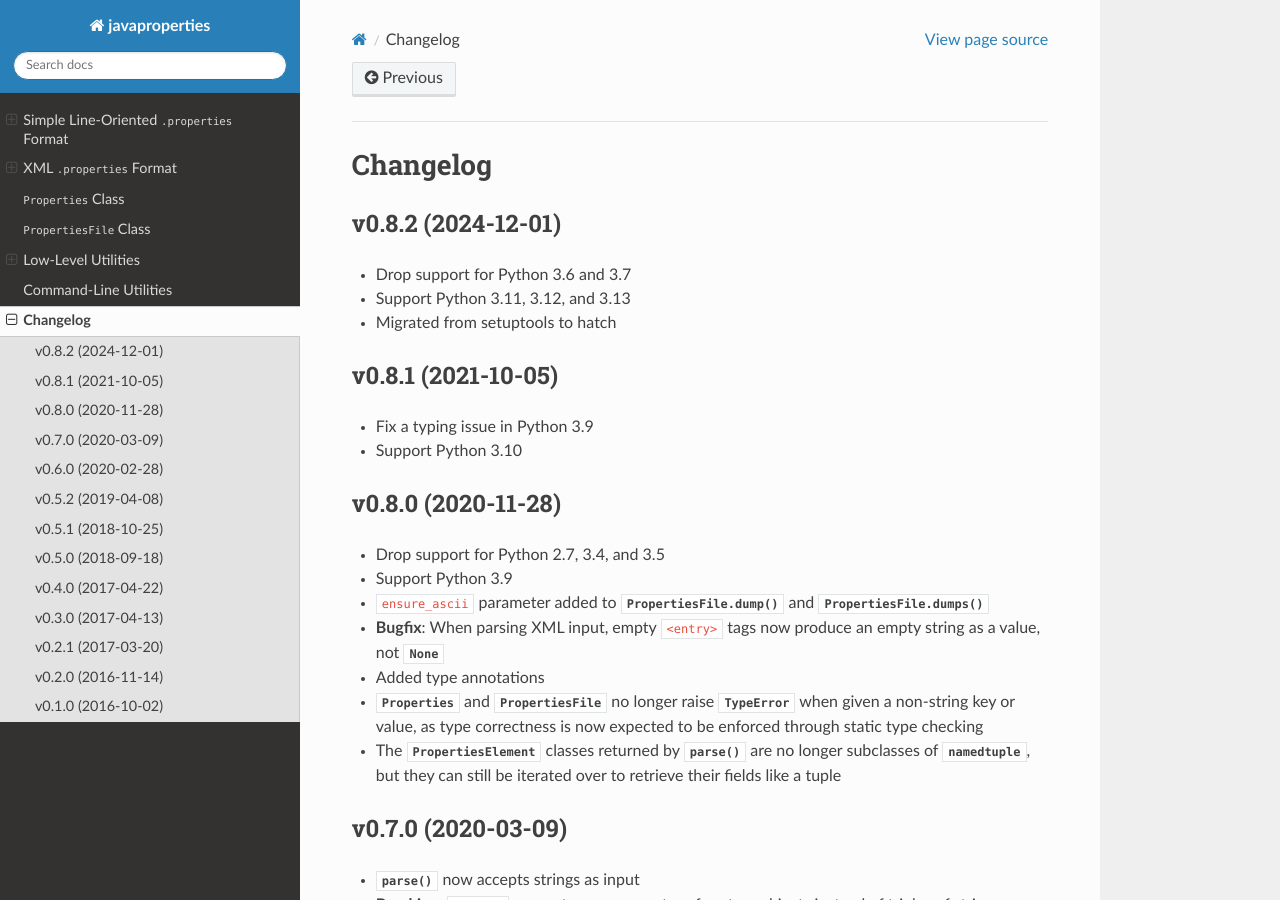
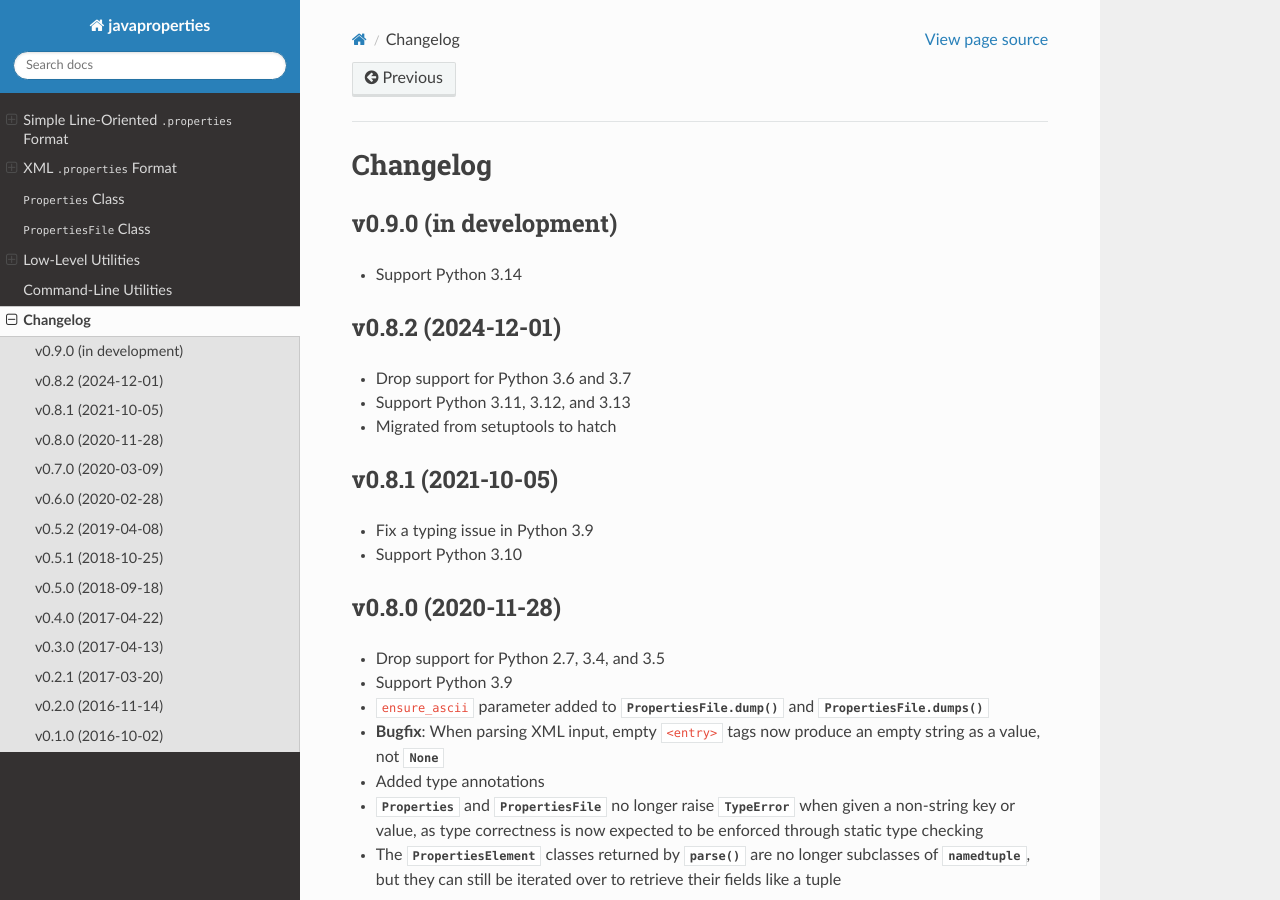
Before and after one commit to jwodder/javaproperties, a Sphinx documentation site: the page built from docs/changelog.rst, in a window 1280 px wide and 900 px high. Built offline with Sphinx 7.4.7 and the Read the Docs theme 3.1.0, drawn with Linux system fonts in a browser that asks for light colours.

Commit message:
Test against Python 3.14

```diff
--- a/CHANGELOG.md
+++ b/CHANGELOG.md
@@ -1,3 +1,7 @@
+v0.9.0 (in development)
+-----------------------
+- Support Python 3.14
+
 v0.8.2 (2024-12-01)
 -------------------
 - Drop support for Python 3.6 and 3.7
--- a/docs/changelog.rst
+++ b/docs/changelog.rst
@@ -2,6 +2,11 @@
 
 Changelog
 =========
+
+v0.9.0 (in development)
+-----------------------
+- Support Python 3.14
+
 
 v0.8.2 (2024-12-01)
 -------------------
--- a/pyproject.toml
+++ b/pyproject.toml
@@ -32,6 +32,7 @@ classifiers = [
     "Programming Language :: Python :: 3.11",
     "Programming Language :: Python :: 3.12",
     "Programming Language :: Python :: 3.13",
+    "Programming Language :: Python :: 3.14",
     "Programming Language :: Python :: Implementation :: CPython",
     "Programming Language :: Python :: Implementation :: PyPy",
     "Intended Audience :: Developers",
--- a/src/javaproperties/__init__.py
+++ b/src/javaproperties/__init__.py
@@ -36,7 +36,7 @@ from .writing import (
 )
 from .xmlprops import dump_xml, dumps_xml, load_xml, loads_xml
 
-__version__ = "0.8.2"
+__version__ = "0.9.0.dev1"
 __author__ = "John Thorvald Wodder II"
 __author_email__ = "javaproperties@varonathe.org"
 __license__ = "MIT"
```
Also changed, not shown: 2 other files.
